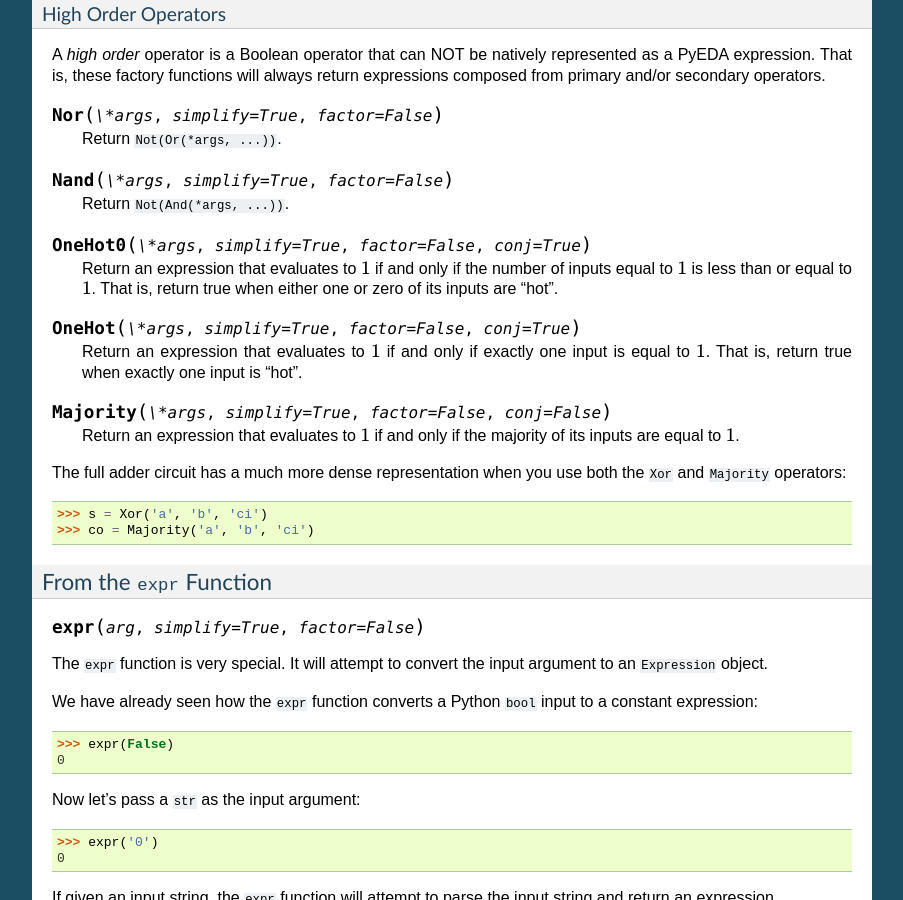
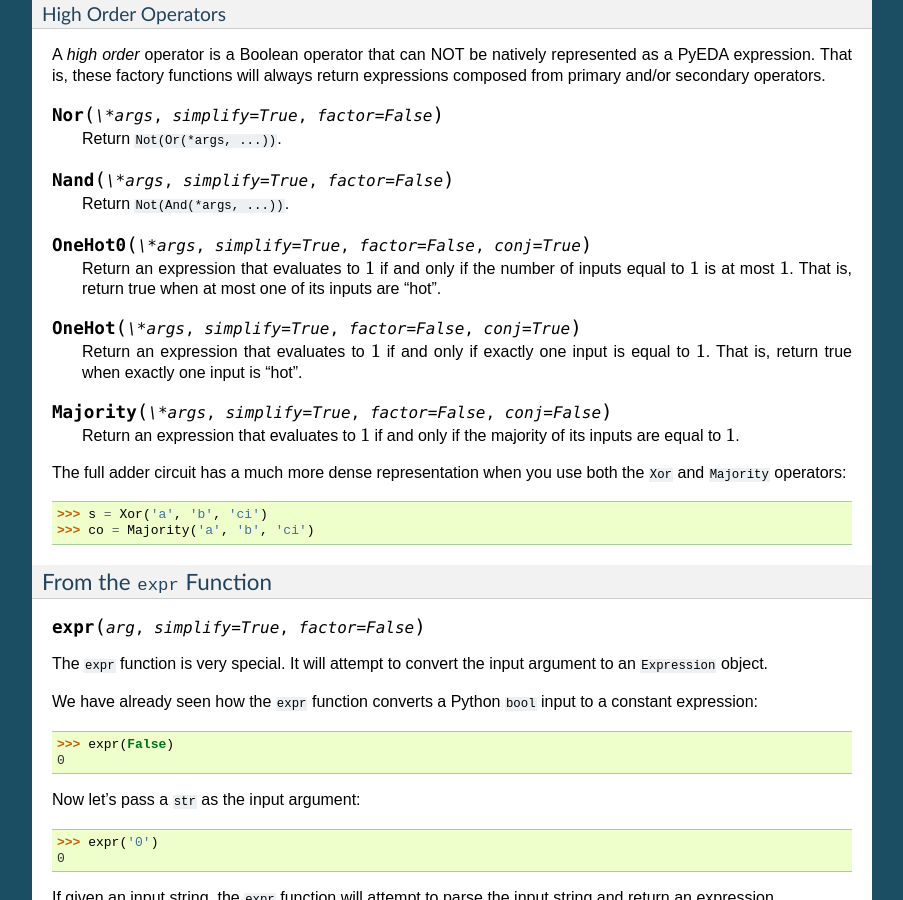
Before and after one commit to cjdrake/pyeda, a Sphinx documentation site: the page built from doc/source/expr.rst, in a window 1280 px wide and 900 px high, scrolled down 6166 px. Shown: the whole window, without its empty margins (198-1101 px from the left). Built offline with Sphinx 7.4.7, drawn with Linux system fonts in a browser that asks for light colours.

Commit message:
Update OneHot0 explanation

```diff
--- a/doc/source/expr.rst
+++ b/doc/source/expr.rst
@@ -397,8 +397,8 @@ primary and/or secondary operators.
 .. function:: OneHot0(\*args, simplify=True, factor=False, conj=True)
 
    Return an expression that evaluates to :math:`1` if and only if the number
-   of inputs equal to :math:`1` is less than or equal to :math:`1`.
-   That is, return true when either one or zero of its inputs are "hot".
+   of inputs equal to :math:`1` is at most :math:`1`.
+   That is, return true when at most one of its inputs are "hot".
 
 .. function:: OneHot(\*args, simplify=True, factor=False, conj=True)
 
```
